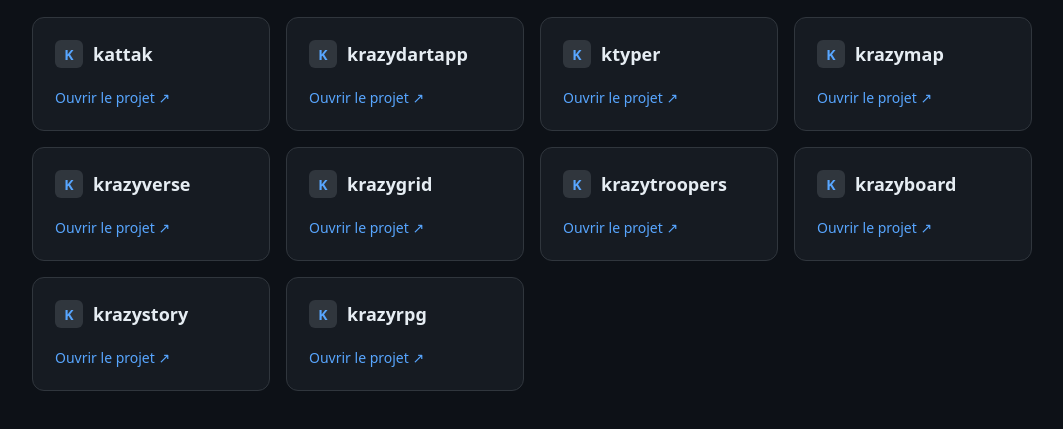
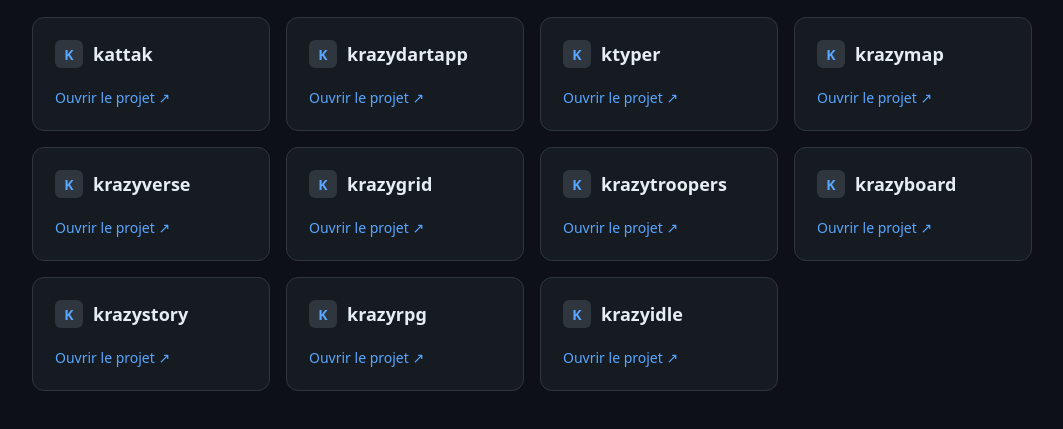
Before and after one commit to KrazyKays/krazyhub, a plain HTML site: page index.html in a window 1280 px wide. Shown: the part 163-592 px from the top of the page, without its empty margins (108-1171 px from the left). Drawn offline with Linux system fonts and the light colour scheme; no server answers.

Commit message:
add krazyidle

```diff
--- a/index.html
+++ b/index.html
@@ -153,7 +153,8 @@
     "krazytroopers",
     "krazyboard",
     "krazystory",
-    "krazyrpg"
+    "krazyrpg",
+    "krazyidle"
   ];
 
   // Génération de la liste
```
